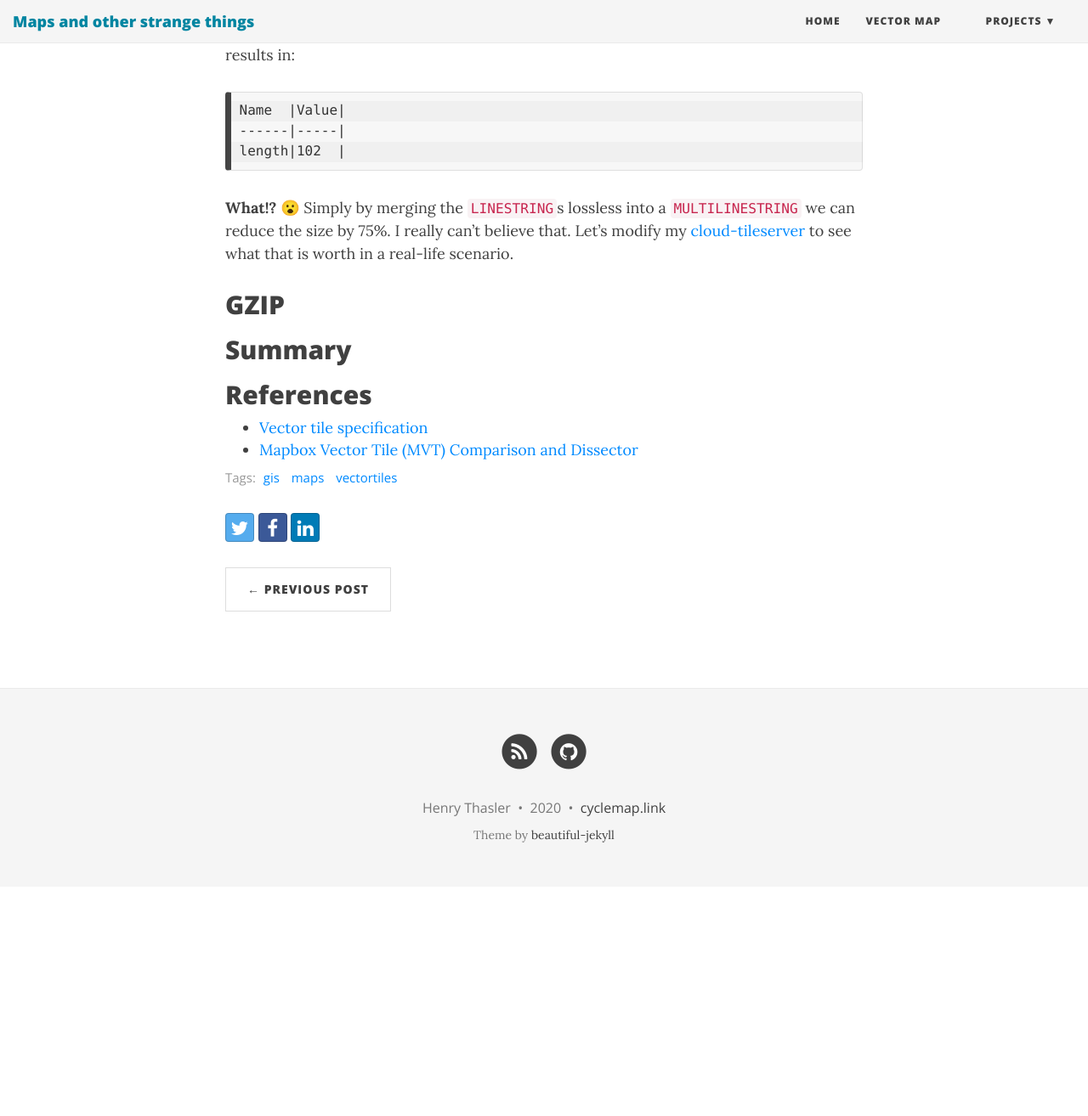
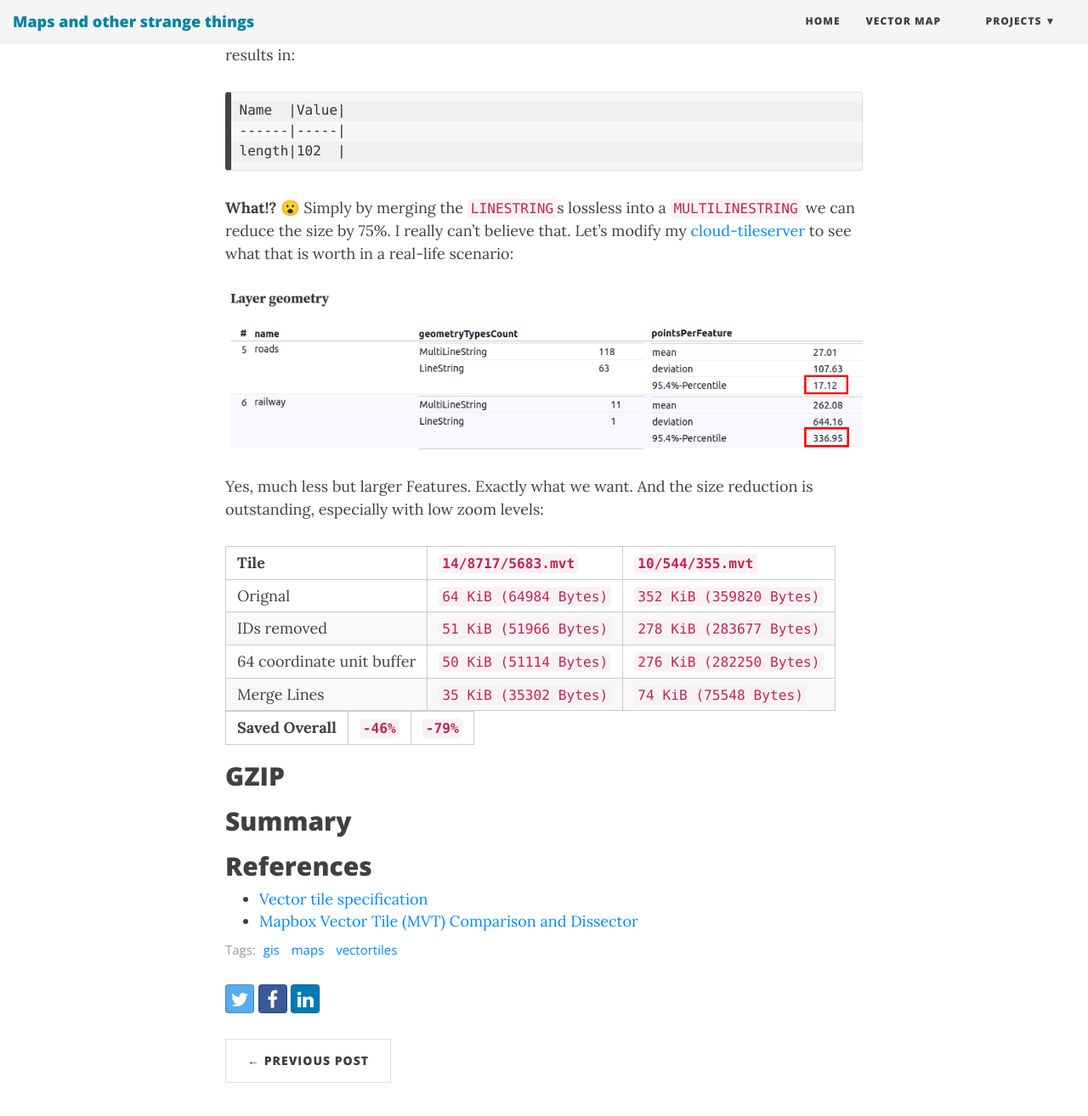
Before and after one commit to henrythasler/henrythasler.github.io, a Jekyll site: the page built from _posts/2020-02-02-optimizing-vectortiles.md, in a window 1280 px wide and 1400 px high, scrolled down 6689 px. Shown: the top 1314 px of the window at 85% size. Built offline with Jekyll 4.4.1, drawn with Linux system fonts in a browser that asks for light colours; nearby versions of some CDN libraries; before the commit the page ends 7733 px from its top, so only the background shows below that.

Commit message:
ST_LineMerge results

````diff
--- a/_posts/2020-02-02-optimizing-vectortiles.md
+++ b/_posts/2020-02-02-optimizing-vectortiles.md
@@ -141,9 +141,20 @@ Name  |Value|
 ------|-----|
 length|102  |
 ```
-**What!?** 😮 Simply by merging the `LINESTRING`s lossless into a `MULTILINESTRING` we can reduce the size by 75%. I really can't believe that. Let's modify my [cloud-tileserver](https://github.com/henrythasler/cloud-tileserver) to see what that is worth in a real-life scenario.
+**What!?** 😮 Simply by merging the `LINESTRING`s lossless into a `MULTILINESTRING` we can reduce the size by 75%. I really can't believe that. Let's modify my [cloud-tileserver](https://github.com/henrythasler/cloud-tileserver) to see what that is worth in a real-life scenario:
 
+![](/img/blog/Selection_190.png)
 
+Yes, much less but larger Features. Exactly what we want. And the size reduction is outstanding, especially with low zoom levels:
+
+Tile | `14/8717/5683.mvt` | `10/544/355.mvt`
+---|---|---
+Orignal | `64 KiB (64984 Bytes)` | `352 KiB (359820 Bytes)`
+IDs removed | `51 KiB (51966 Bytes)` | `278 KiB (283677 Bytes)`
+64 coordinate unit buffer | `50 KiB (51114 Bytes)` | `276 KiB (282250 Bytes)`
+Merge Lines | `35 KiB (35302 Bytes)` | `74 KiB (75548 Bytes)`
+
+**Saved Overall** | **`-46%`** | **`-79%`**
 
 ## GZIP
 
````
Also changed, not shown: img/blog/Selection_190.png (added).
